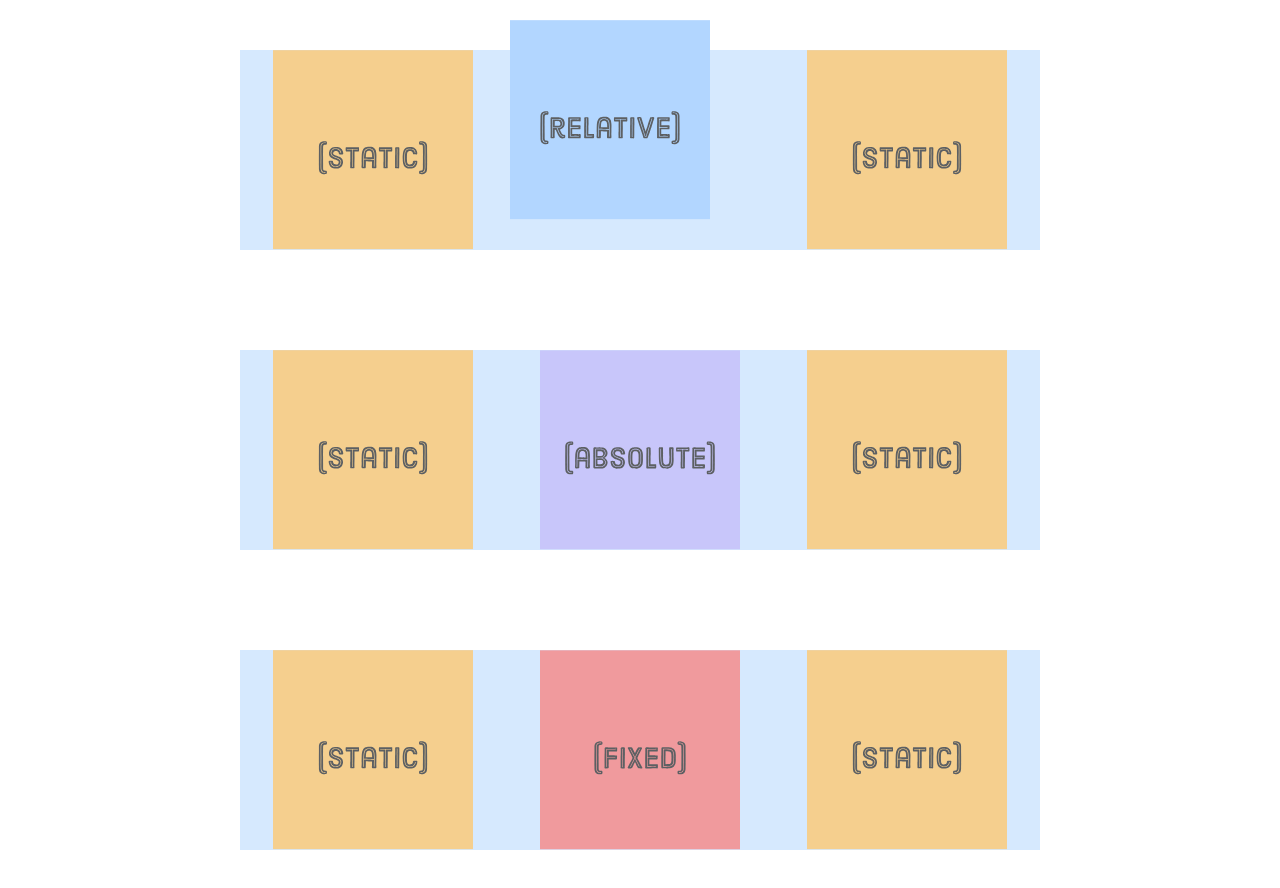
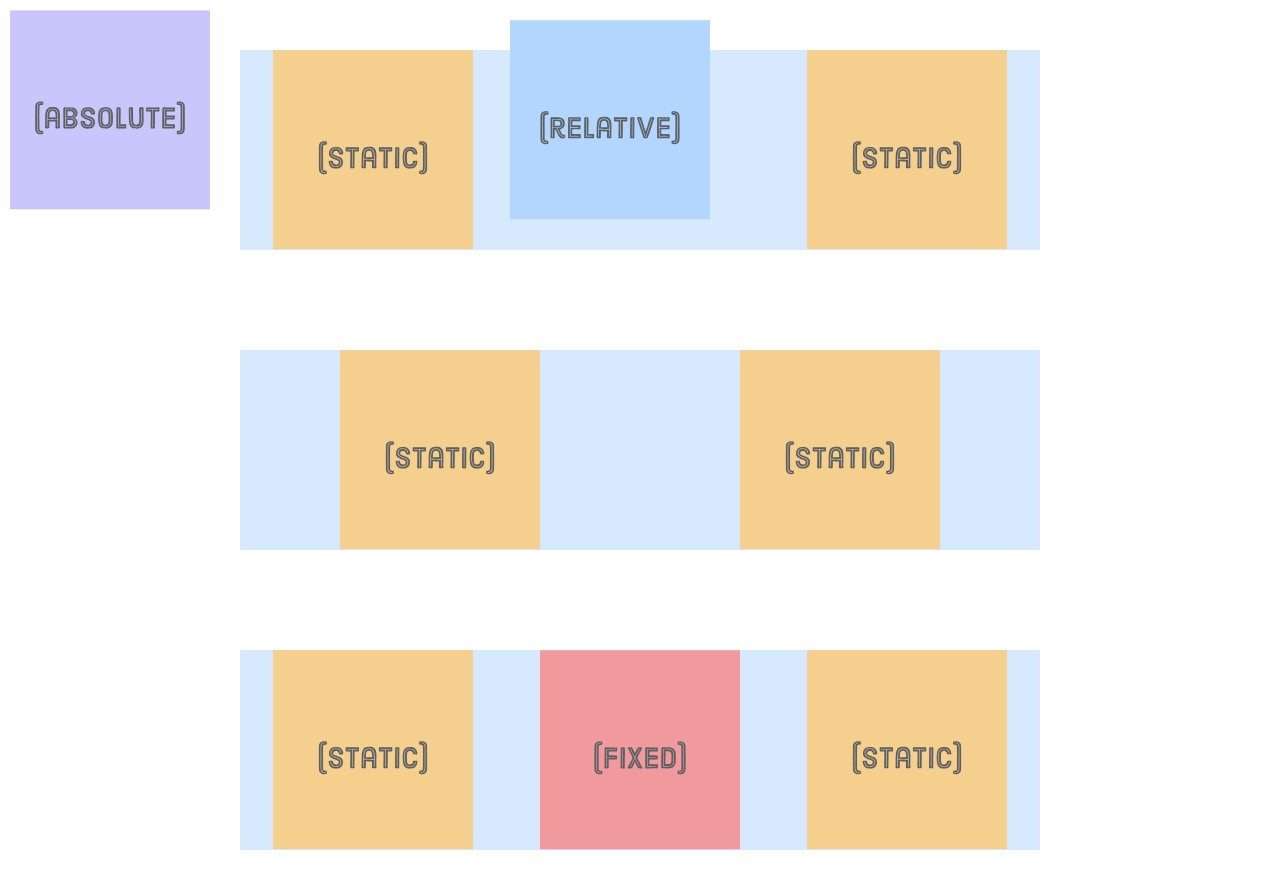
Before and after one commit to T00nix/DCI-Excercises, a plain HTML site: page excersice_6-11-18/schemes.html in a window 1280 px wide. Drawn offline with Linux system fonts and the light colour scheme.

Commit message:
abolute position

```diff
--- a/excersice_6-11-18/styles.css
+++ b/excersice_6-11-18/styles.css
@@ -26,9 +26,16 @@
     display: block;
   }
 
-  /* moves an element away from it's static position but everything else things its still on the original location */
+  /* relative: moves an element away from it's static position but everything else things its still on the original location */
   .item-relative {
-      position: relative;
-      top: -30px;
-      right: 30px;
+    position: relative;
+    top: -30px;
+    right: 30px;
   }
+
+  /* absolute: the element leaves the flow and orientates at the whole browser window */
+  .item-absolute {
+    position: absolute;
+    top: 10px;
+    left: 10px;
+  }
```
